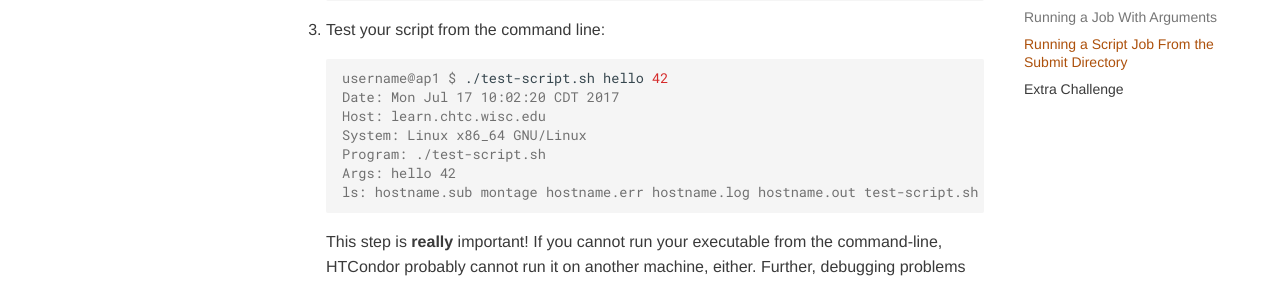
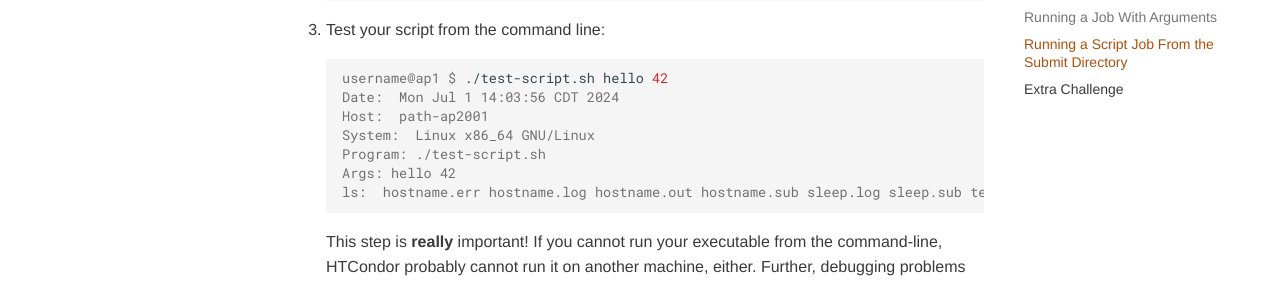
Before and after one commit to osg-htc/school-2024, an MkDocs documentation site: the page built from docs/materials/htcondor/part1-ex3-jobs.md, in a window 1280 px wide and 900 px high, scrolled down 3902 px. Shown: the part 172-456 px from the top of the window. Built offline with MkDocs 1.6.1 and Material for MkDocs 9.7.7, drawn with Linux system fonts in a browser that asks for light colours.

Commit message:
Update returned statements from commands

```diff
--- a/docs/materials/htcondor/part1-ex3-jobs.md
+++ b/docs/materials/htcondor/part1-ex3-jobs.md
@@ -160,12 +160,12 @@ or perhaps a shell script of commands that you'd like to run within a job. In th
 
         :::console
         username@ap1 $ ./test-script.sh hello 42
-        Date: Mon Jul 17 10:02:20 CDT 2017
-        Host: learn.chtc.wisc.edu
-        System: Linux x86_64 GNU/Linux
+        Date:  Mon Jul 1 14:03:56 CDT 2024
+        Host:  path-ap2001
+        System:  Linux x86_64 GNU/Linux
         Program: ./test-script.sh
         Args: hello 42
-        ls: hostname.sub montage hostname.err hostname.log hostname.out test-script.sh
+        ls:  hostname.err hostname.log hostname.out hostname.sub sleep.log sleep.sub test-script.sh
 
     This step is **really** important! If you cannot run your executable from the command-line, HTCondor probably cannot run it on another machine, either.
     Further, debugging problems like this one is surprisingly difficult.
```
